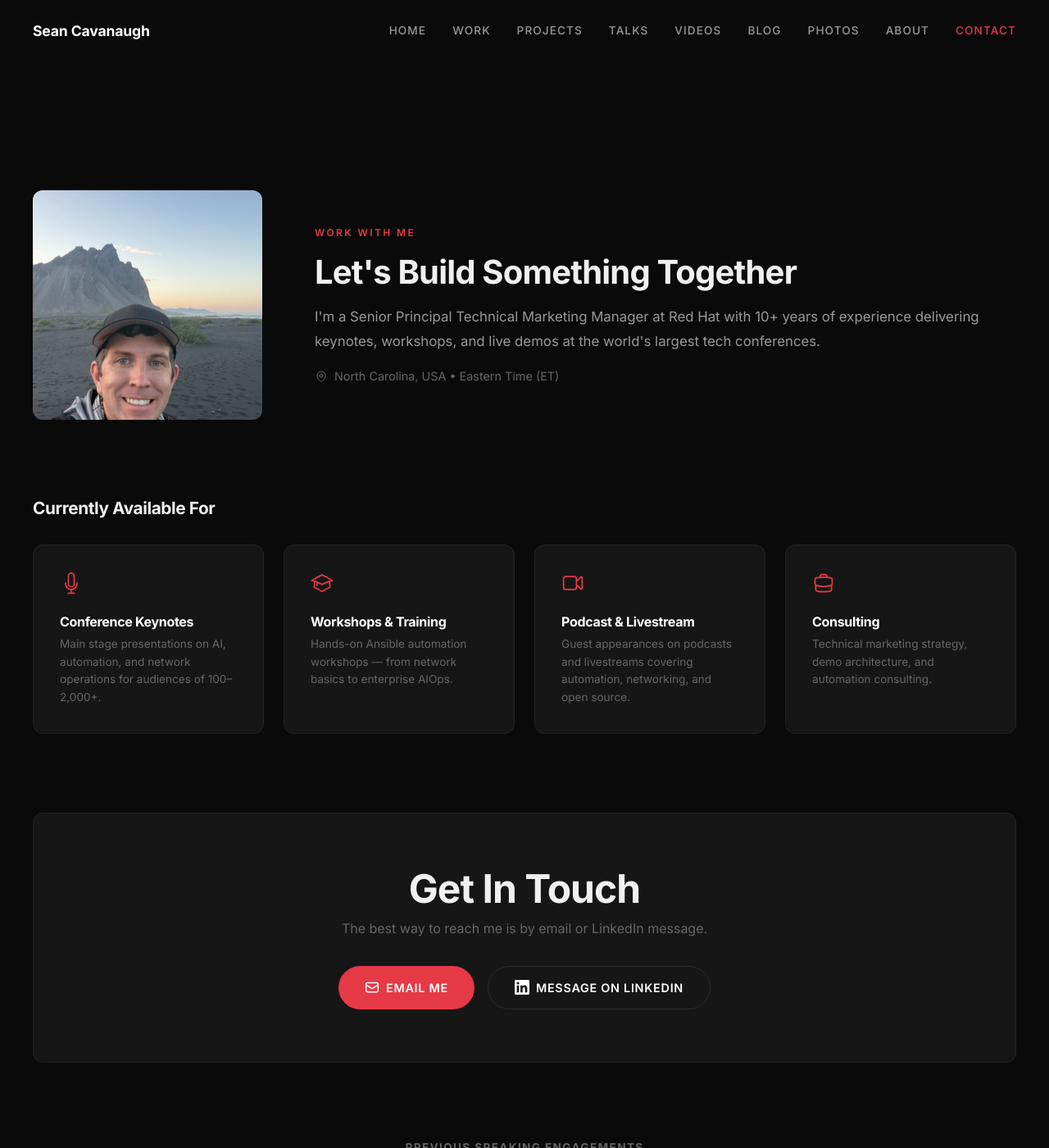
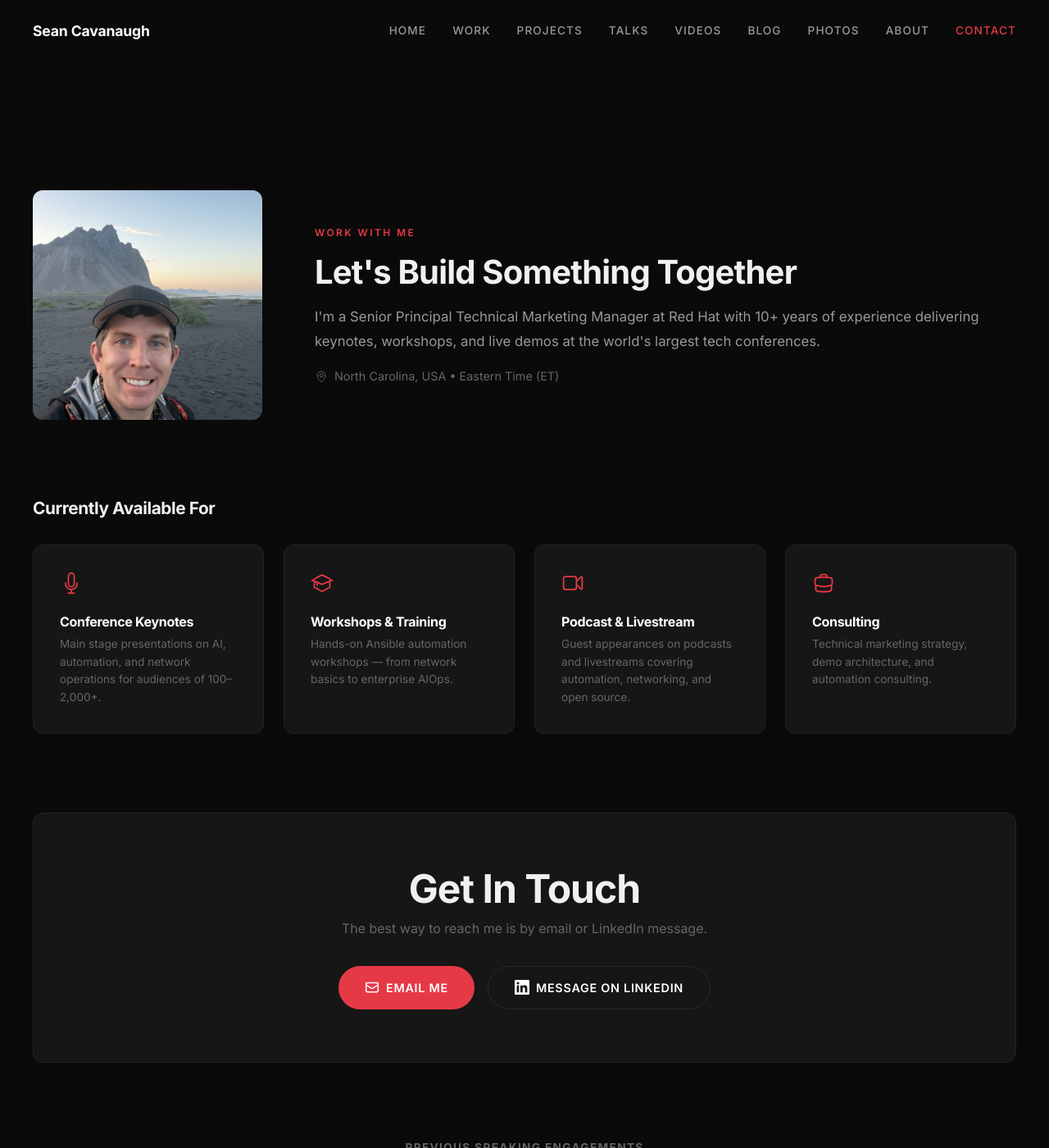
Before and after one commit to IPvSean/cavanaugh.pro, a Jekyll site: the page built from pages/contact.html, in a window 1280 px wide and 1400 px high. Shown: the whole window at 82% size. Built offline with Jekyll 4.4.1, drawn with Linux system fonts in a browser that asks for light colours.

Commit message:
Adjust contact photo crop to center on face
Shift object-position to 75% vertical so the face appears
higher in the square crop instead of being cut off at the bottom.

Co-authored-by: Cursor <cursoragent@cursor.com>

```diff
--- a/assets/css/main.css
+++ b/assets/css/main.css
@@ -1742,6 +1742,7 @@ a.highlight-item {
   display: block;
   aspect-ratio: 1;
   object-fit: cover;
+  object-position: center 75%;
 }
 
 .contact-hero-text h1 {
```
